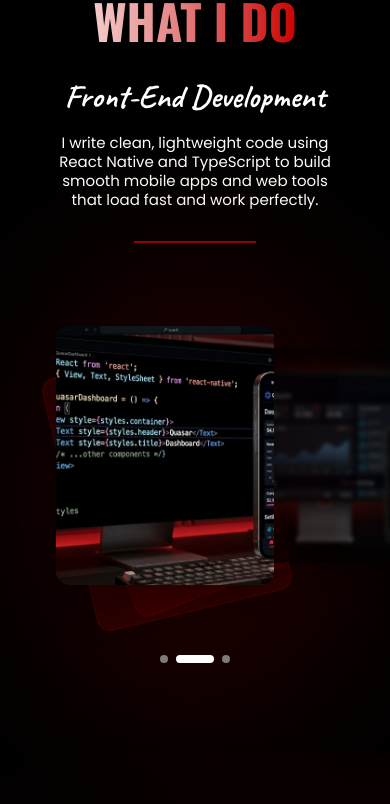
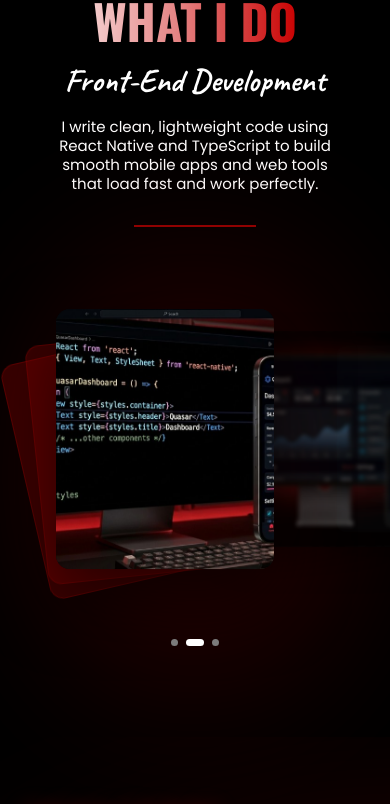
Before and after one commit to JaiAnoba/Portfolio, a React (Vite) app: page / in a window 390 px wide. Shown: the part 1394-2198 px from the top of the page. Built offline with nearby package versions, Linux system fonts and the light colour scheme; a web font is replaced by a local one.

Commit message:
added animation to stack cards

```diff
--- a/src/components/Services.css
+++ b/src/components/Services.css
@@ -15,7 +15,7 @@
   font-weight: 700;
   font-size: clamp(3rem, 8vw, 6rem);
   line-height: 0.99;
-  margin-bottom: 2rem;
+  margin-bottom: 1rem;
 }
 
 .services-grid {
@@ -78,7 +78,7 @@
   min-height: 430px;
   display: flex;
   flex-direction: column;
-  align-items: flex-end;
+  align-items: center;
 }
 
 .services-carousel-glow {
@@ -97,46 +97,85 @@
   transition: left 0.6s cubic-bezier(0.4, 0, 0.2, 1);
 }
 
+/* Scatter animation — cards start straight and fan out to final rotated positions */
+@keyframes stack-scatter-back {
+  from {
+    transform: rotate(0deg) translateY(0px);
+    opacity: 0;
+  }
+  to {
+    transform: rotate(-6deg) translateY(6px);
+    opacity: 1;
+  }
+}
+
+@keyframes stack-scatter-mid {
+  from {
+    transform: rotate(0deg) translateY(0px);
+    opacity: 0;
+  }
+  to {
+    transform: rotate(-13deg) translateY(10px);
+    opacity: 1;
+  }
+}
+
+/* Stack cards — decorative red cards behind the active card */
 .services-stack {
   position: absolute;
-  left: 0;
-  top: 50%;
-  width: 200px;
-  height: 320px;
+  left: -5px;
+  top: 44%;
+  width: 290px;
+  height: 308px;
   transform: translateY(-50%);
   z-index: 1;
   pointer-events: none;
+  opacity: 1;
+  transition: opacity 0.15s ease 0s;
+}
+
+/* Applied via JS during card switch — fade out instantly */
+.services-stack.is-switching {
+  opacity: 0;
+  transition: opacity 0.4s ease-out 0s;
 }
 
 .services-stack-card {
   position: absolute;
   border-radius: 14px;
-  background: rgba(145, 2, 2, 0.28);
-  border: 1px solid rgba(145, 2, 2, 0.35);
+  background: rgba(145, 2, 2, 0.35);
+  border: 1px solid rgba(145, 2, 2, 0.4);
+  width: 100%;
+  height: 100%;
 }
 
+/* Slightly tilted, close behind — scatters after active card lands */
 .services-stack-card--back {
-  width: 200px;
-  height: 260px;
-  left: 0;
-  top: 24px;
-  transform: rotate(-13.5deg);
+  transform-origin: bottom center;
+  transform: rotate(-6deg) translateY(6px);
 }
 
+/* More tilted, furthest behind — scatters slightly after --back */
 .services-stack-card--mid {
-  width: 168px;
-  height: 220px;
-  left: 28px;
-  top: 48px;
-  transform: rotate(-20.85deg);
+  transform-origin: bottom center;
+  transform: rotate(-13deg) translateY(10px);
+}
+
+/* Trigger scatter when is-switching is removed */
+.services-stack:not(.is-switching) .services-stack-card--back {
+  animation: stack-scatter-back 0.6s cubic-bezier(0.34, 1.56, 0.64, 1) 0.35s both;
+}
+
+.services-stack:not(.is-switching) .services-stack-card--mid {
+  animation: stack-scatter-mid 0.6s cubic-bezier(0.34, 1.56, 0.64, 1) 0.45s both;
 }
 
 .services-carousel-viewport {
   position: relative;
   width: 100%;
-  height: 430px; /* ↑ was 400px, give cards more vertical room */
+  height: 430px;
   z-index: 2;
-  overflow: visible; /* ← was hidden; allow card 3 to be visible outside tight bounds */
+  overflow: visible;
 }
 
 .services-carousel-track {
@@ -158,15 +197,14 @@
   border-radius: 14px;
   box-shadow: 0 24px 64px rgba(0, 0, 0, 0.55);
   aspect-ratio: 294 / 350;
-  width: 290px; /* ← base width matches active so transitions are smooth */
+  width: 290px;
   transform-origin: center center;
-  /* ↓ ALL properties that change between offsets must be listed here */
   transition:
-    transform 0.6s cubic-bezier(0.4, 0, 0.2, 1),
-    width 0.6s cubic-bezier(0.4, 0, 0.2, 1),
-    filter 0.6s cubic-bezier(0.4, 0, 0.2, 1),
-    opacity 0.6s cubic-bezier(0.4, 0, 0.2, 1),
-    box-shadow 0.6s cubic-bezier(0.4, 0, 0.2, 1);
+    transform 0.35s cubic-bezier(0.4, 0, 0.2, 1),
+    width 0.35s cubic-bezier(0.4, 0, 0.2, 1),
+    filter 0.35s cubic-bezier(0.4, 0, 0.2, 1),
+    opacity 0.35s cubic-bezier(0.4, 0, 0.2, 1),
+    box-shadow 0.35s cubic-bezier(0.4, 0, 0.2, 1);
   will-change: transform, filter, width, opacity;
 }
 
@@ -176,7 +214,7 @@
   height: 100%;
   object-fit: cover;
   object-position: center top;
-  transition: filter 0.6s cubic-bezier(0.4, 0, 0.2, 1);
+  transition: filter 0.35s cubic-bezier(0.4, 0, 0.2, 1);
 }
 
 /* ── OFFSET 0 — Active: full size, sharp, front ── */
@@ -197,7 +235,7 @@
 .services-carousel-card[data-offset='1'] {
   width: min(290px, 42vw);
   z-index: 3;
-  transform: translateY(-50%) translateX(300px) scale(0.88); /* ← gap from card 1 */
+  transform: translateY(-50%) translateX(300px) scale(0.88);
   opacity: 0.82;
   box-shadow: 0 16px 40px rgba(0, 0, 0, 0.45);
 }
@@ -210,7 +248,7 @@
 .services-carousel-card[data-offset='2'] {
   width: min(290px, 42vw);
   z-index: 2;
-  transform: translateY(-50%) translateX(565px) scale(0.76); /* ← same gap from card 2 */
+  transform: translateY(-50%) translateX(565px) scale(0.76);
   opacity: 0.55;
   box-shadow: 0 10px 28px rgba(0, 0, 0, 0.35);
 }
@@ -222,17 +260,17 @@
 .services-dots {
   display: flex;
   gap: 0.5rem;
-  margin-top: 1.25rem;
   z-index: 5;
-  padding-right: 0.25rem;
+  padding-right: 0;
+  align-self: center;
 }
 
 .services-dots button {
   padding: 0;
   border: none;
   cursor: pointer;
-  width: 8px;
-  height: 8px;
+  width: 7px;
+  height: 7px;
   border-radius: 50%;
   background: var(--gray-border);
   transition:
@@ -243,7 +281,7 @@
 
 .services-dots button.active {
   background: var(--white);
-  width: 38px;
+  width: 18px;
   border-radius: 4px;
 }
 
@@ -282,7 +320,9 @@
   }
 
   .services-stack {
-    left: 4%;
+    left: -10px;
+    width: 240px;
+    height: 290px;
   }
 
   .services-carousel-card[data-offset='1'] {
@@ -300,12 +340,19 @@
   .services-dots {
     align-self: center;
     padding-right: 0;
+    margin-top: 1.25rem;
   }
 }
 
 @media (max-width: 520px) {
   .services-carousel-viewport {
     height: 360px;
+  }
+
+  .services-stack {
+    left: -8px;
+    width: 200px;
+    height: 240px;
   }
 
   .services-carousel-card[data-offset='0'] {
@@ -329,6 +376,7 @@
   .services-carousel-card,
   .services-carousel-card img,
   .services-carousel-glow,
+  .services-stack,
   .services-copy-title,
   .services-copy-text,
   .services-dots button {
--- a/src/components/Services.tsx
+++ b/src/components/Services.tsx
@@ -1,4 +1,4 @@
-import { useCallback, useEffect, useState } from 'react'
+import { useCallback, useEffect, useRef, useState } from 'react'
 import './Services.css'
 
 const SLIDES = [
@@ -23,6 +23,7 @@ const SLIDES = [
 ] as const
 
 const AUTOPLAY_MS = 5000
+const STACK_FADE_MS = 400 // only controls fade-OUT delay; stack fades IN with the new active card
 
 function slideOffset(index: number, active: number, total: number) {
   return (index - active + total) % total
@@ -30,17 +31,39 @@ function slideOffset(index: number, active: number, total: number) {
 
 export default function Services() {
   const [active, setActive] = useState(0)
+  const [stackSwitching, setStackSwitching] = useState(false)
+  const stackTimeoutRef = useRef<ReturnType<typeof setTimeout> | null>(null)
   const slide = SLIDES[active]
 
   const goTo = useCallback((index: number) => {
-    setActive(((index % SLIDES.length) + SLIDES.length) % SLIDES.length)
+    const next = ((index % SLIDES.length) + SLIDES.length) % SLIDES.length
+
+    // 1. Fade stack out quickly
+    setStackSwitching(true)
+
+    // Clear any pending timeout to avoid overlapping transitions
+    if (stackTimeoutRef.current) clearTimeout(stackTimeoutRef.current)
+
+    stackTimeoutRef.current = setTimeout(() => {
+      // 2. Switch slide AND fade stack back in simultaneously
+      setActive(next)
+      setStackSwitching(false)
+    }, STACK_FADE_MS)
   }, [])
 
+  // Autoplay
   useEffect(() => {
     const timer = window.setInterval(() => {
-      setActive((prev) => (prev + 1) % SLIDES.length)
+      goTo((active + 1) % SLIDES.length)
     }, AUTOPLAY_MS)
     return () => window.clearInterval(timer)
+  }, [active, goTo])
+
+  // Cleanup timeout on unmount
+  useEffect(() => {
+    return () => {
+      if (stackTimeoutRef.current) clearTimeout(stackTimeoutRef.current)
+    }
   }, [])
 
   return (
@@ -62,7 +85,12 @@ export default function Services() {
         <div className="services-visual">
           <div className="services-carousel" aria-roledescription="carousel">
             <div className="services-carousel-glow" aria-hidden />
-            <div className="services-stack" aria-hidden>
+
+            {/* Stack fades out quickly, then fades in together with the new active card */}
+            <div
+              className={`services-stack${stackSwitching ? ' is-switching' : ''}`}
+              aria-hidden
+            >
               <div className="services-stack-card services-stack-card--back" />
               <div className="services-stack-card services-stack-card--mid" />
             </div>
```
